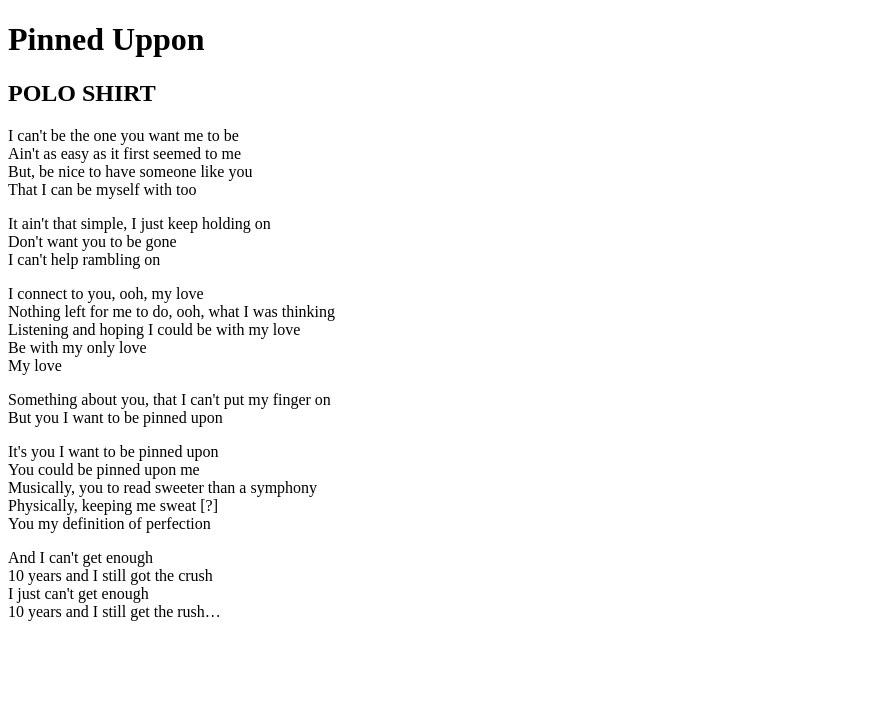
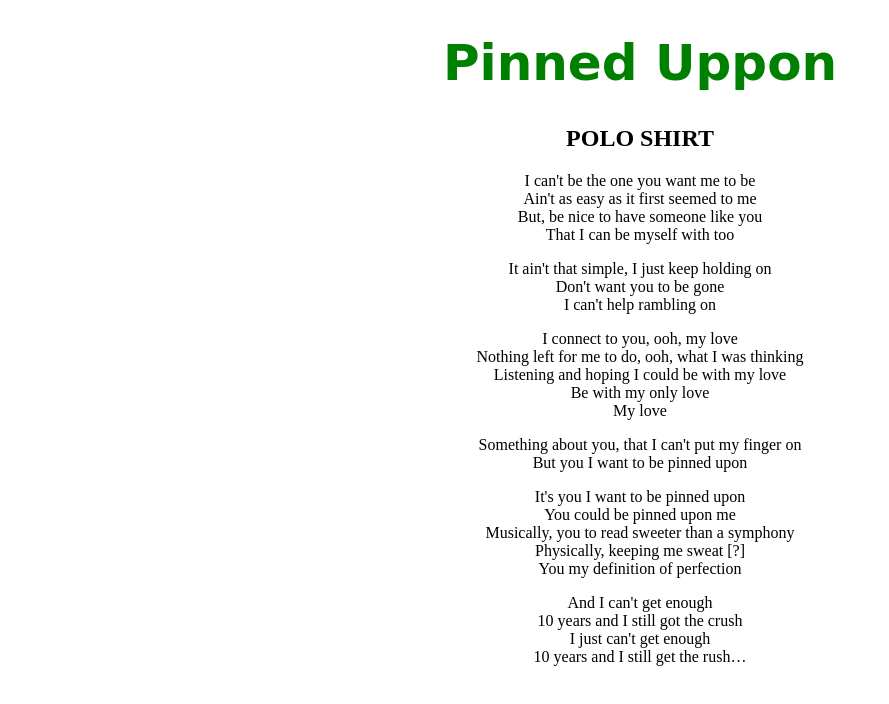
Before and after one commit to ewenowak/nauka-gita, a plain HTML site: page index.html in a window 1280 px wide. Shown: the whole page, without its empty margins (0-889 px from the left). Drawn offline with Linux system fonts and the light colour scheme; files that its build step writes are made by us from their sources.

Commit message:
Add css styles

```diff
--- a/css/style.css
+++ b/css/style.css
@@ -0,0 +1,9 @@
+body {
+  justify-content: center;
+  text-align: center;
+}
+h1 {
+  font-family: cursive;
+  font-size: 50px;
+  color: green;
+}
--- a/index.html
+++ b/index.html
@@ -3,7 +3,7 @@
     <head>
         <meta charset="utf-8">
         <title>Song website</title>
-        <link rel="stylesheet" href="style.css">
+        <link rel="stylesheet" href="css/style.css">
     </head>
     <body>
       <h1>Pinned Uppon</h1>
```
